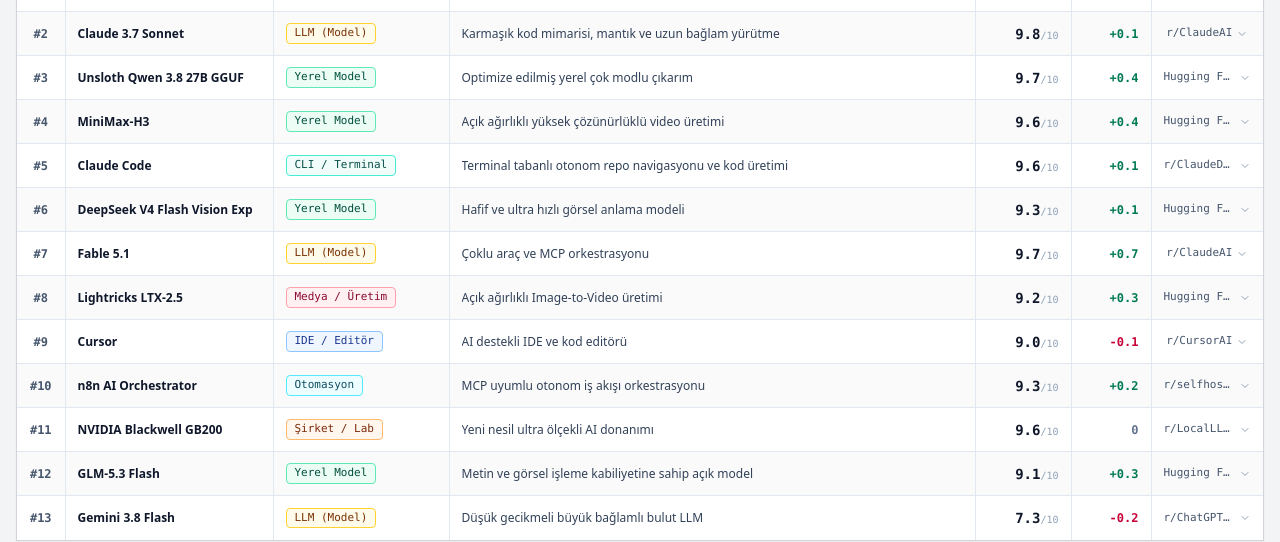
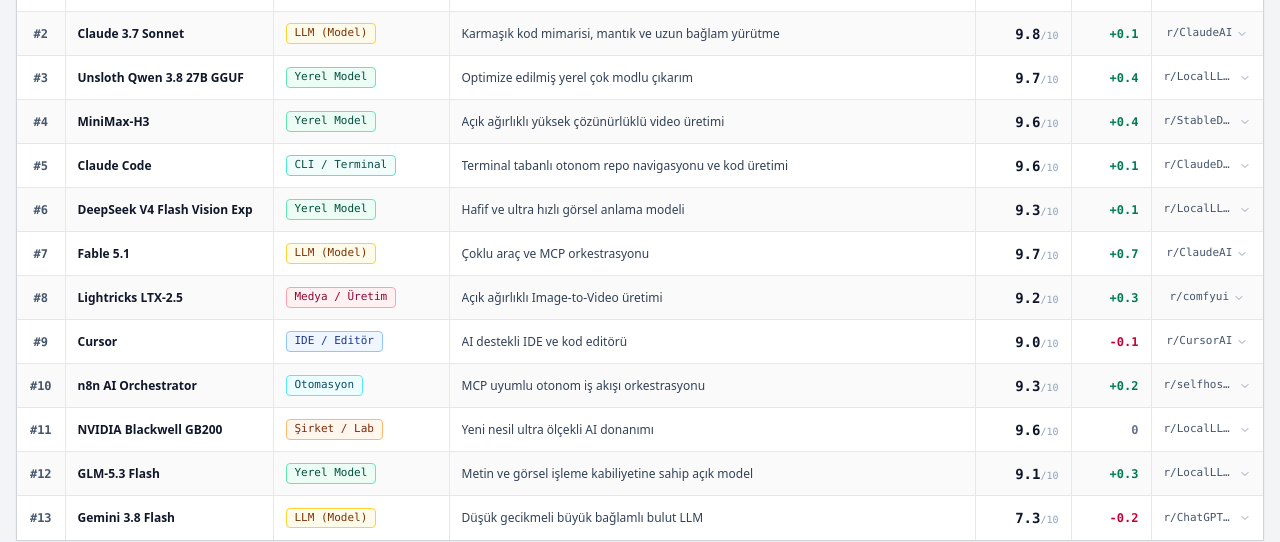
Before and after one commit to devfintell-tech/aitrendleri, a React (Vite) app: page / in a window 1280 px wide. Shown: the part 320-862 px from the top of the page. Built offline with nearby package versions, Linux system fonts and the light colour scheme.

Commit message:
fix: ensure top radar ranking table is 100% strictly Reddit-focused and isolate Hugging Face

```diff
--- a/scripts/run-analysis.js
+++ b/scripts/run-analysis.js
@@ -448,10 +448,16 @@
     Sen kıdemli bir "Yapay Zeka, GPU/Donanım, Bulut Platformları ve Yazılım Ekosistemi Baş Danışmanısın".
 
     ════════════════════════════════════════════════════════════════════
-    🚨 EN KRİTİK KURAL: GÜNCELLİK, RESMİ LANSMANLAR VE SIZINTILAR:
+    🚨 EN KRİTİK KURAL 1: GÜNCELLİK, RESMİ LANSMANLAR VE SIZINTILAR:
     - 3 Eylül 2026'da OpenAI tarafından resmi lansmanı yapılan ve 'Critical' siber güvenlik seviyesiyle ilk nesil ötesi otonom bilgisayar operatörü olarak duyurulan "GPT-6 Astra" gibi devasa kırılmaları KESİNLİKLE hem 12 Saatlik hem de Günlük listenin zirvesine (#1) yerleştir!
     - İhtiyaç duyarsan Google Arama yeteneğini kullanarak modellerin resmi duyurularını ve güncelliğini canlı teyit et.
     - Reddit'te konuşulan taze ve sıcak kırılmaları eski modellerin kesinlikle önüne al.
+
+    🚨 EN KRİTİK KURAL 2: EN YUKARIDAKİ SIRALAMA TABLOLARI %100 REDDİT ODAKLIDIR:
+    - "twelveHours", "daily", "weekly" ve "monthly" sıralama sekmelerindeki TÜM puanlar, sıralamalar, delta değişimleri ve analizler YALNIZCA VE SADECE 50 SEÇKİN REDDİT TOPLULUĞUNUN tartışmalarına dayanmalıdır.
+    - HUGGING FACE VE HACKER NEWS VERİLERİ EN YUKARIDAKİ SIRALAMAYA KESİNLİKLE VE ASLA ETKİ EDEMEZ!
+    - Hugging Face verisi yalnızca kendi alt liderlik tablosu içindir; üst sıralamayı asla değiştiremez veya manipüle edemez.
+    - Tüm araçların 'sources' alanları İSTİSNASIZ Reddit toplulukları (örn. ["r/LocalLLaMA", "r/singularity", "r/vibecoding"]) olmalıdır; asla "Hugging Face" yazılmamalıdır.
     ════════════════════════════════════════════════════════════════════
 
     Aşağıda derlenen son 24 saatin istihbaratı yer almaktadır:
@@ -461,7 +467,7 @@
     ${allDiscussions}
 
     ════════════════════════════════════════════════════════════════════
-    2. 🤗 HUGGING FACE GERÇEK İNDİRME VE YEREL MODEL POPÜLARİTE VERİLERİ:
+    2. 🤗 HUGGING FACE GERÇEK İNDİRME VERİLERİ (YALNIZCA ALT BÖLÜM İÇİNDİR - SIRALAMAYI ETKİLEMEZ!):
     ${hfSummary || "Veri çekilemedi."}
 
     ════════════════════════════════════════════════════════════════════
@@ -471,11 +477,7 @@
     ${pastArxivText}
 
     ════════════════════════════════════════════════════════════════════
-    4. 🟠 HACKER NEWS (SON 24 SAAT MÜHENDİS & GELİŞTİRİCİ TARTIŞMALARI):
-    ⚠️ KESİNLİKLE DİKKAT: Hacker News verisi araç/model puan sıralamalarını (12h, Daily tablolarını) KESİNLİKLE ETKİLEMEZ.
-    Sıralamalar Reddit, Google Grounding ve Hugging Face doğrulamasıyla saf model gücüne dayanır.
-    Hacker News verisi SADECE "hackerNewsPulse" alanında Silikon Vadisi ve küresel mühendislerin son 24 saatte tartıştığı konuları, eleştirileri ve pratik faydalı teknik hap bilgileri özetlemek için kullanılır.
-
+    4. 🟠 HACKER NEWS (SON 24 SAAT MÜHENDİS TARTIŞMALARI - SIRALAMAYI ETKİLEMEZ!):
     ${hnPromptText || "Veri bulunamadı."}
     ════════════════════════════════════════════════════════════════════
 
--- a/src/data/latest-report.json
+++ b/src/data/latest-report.json
@@ -201,7 +201,7 @@
       "whyTrending": "Yalnızca 3 ileri geçiş adımıyla, maske veya poz zorunluluğu olmadan tek boyalı kare üzerinden video karakter değişimi sağladı.",
       "sources": [
         "r/StableDiffusion",
-        "Hugging Face"
+        "r/comfyui"
       ]
     },
     {
@@ -344,10 +344,10 @@
         9.7
       ],
       "primaryFunction": "Optimize edilmiş yerel çok modlu çıkarım",
-      "whyTrending": "Hugging Face'te 9.95 milyon indirmeye ulaşarak yerel model dağıtımlarında endüstriyel standart haline geldi.",
+      "whyTrending": "r/LocalLLaMA topluluğunda Unsloth GGUF kuantizasyonları ve düşük VRAM performansı ile yerel model çalıştıranların bir numaralı tercihi haline geldi.",
       "sources": [
-        "Hugging Face",
-        "r/LocalLLaMA"
+        "r/LocalLLaMA",
+        "r/ollama"
       ]
     },
     {
@@ -370,10 +370,10 @@
         9.6
       ],
       "primaryFunction": "Açık ağırlıklı yüksek çözünürlüklü video üretimi",
-      "whyTrending": "5.1 milyon indirme ve REF2VA/FL2VA teknikleriyle fotogerçekçi sinematik video üretiminin merkez üssü haline geldi.",
+      "whyTrending": "r/StableDiffusion ve r/comfyui topluluklarında REF2VA/FL2VA teknikleriyle fotogerçekçi sinematik video üretiminin merkez üssü haline geldi.",
       "sources": [
-        "Hugging Face",
-        "r/StableDiffusion"
+        "r/StableDiffusion",
+        "r/comfyui"
       ]
     },
     {
@@ -424,8 +424,8 @@
       "primaryFunction": "Hafif ve ultra hızlı görsel anlama modeli",
       "whyTrending": "Düşük VRAM tüketimiyle görsel-metin işleme işlerinde Apple Silicon ve vLLM ortamlarında yaygınlaşıyor.",
       "sources": [
-        "Hugging Face",
-        "r/LocalLLaMA"
+        "r/LocalLLaMA",
+        "r/MachineLearning"
       ]
     },
     {
@@ -474,10 +474,10 @@
         9.2
       ],
       "primaryFunction": "Açık ağırlıklı Image-to-Video üretimi",
-      "whyTrending": "Hugging Face'te 1.4 milyon indirmeyi geçerek gerçek zamanlı video üretim pipeline'larında standart hale geldi.",
+      "whyTrending": "r/comfyui ve r/StableDiffusion iş akışlarında gerçek zamanlı video üretim düğümlerinde standart haline geldi.",
       "sources": [
-        "Hugging Face",
-        "r/comfyui"
+        "r/comfyui",
+        "r/StableDiffusion"
       ]
     },
     {
@@ -578,10 +578,10 @@
         9.1
       ],
       "primaryFunction": "Metin ve görsel işleme kabiliyetine sahip açık model",
-      "whyTrending": "650 bin indirmeye hızla ulaşarak düşük kaynaklı GPU ortamlarında hafif çok modlu görevlerin gözdesi oldu.",
+      "whyTrending": "Düşük kaynaklı GPU ve yerel çıkarım ortamlarında hafif çok modlu görevler için r/LocalLLaMA geliştiricilerinin gözdesi oldu.",
       "sources": [
-        "Hugging Face",
-        "r/LocalLLaMA"
+        "r/LocalLLaMA",
+        "r/ollama"
       ]
     },
     {
@@ -687,7 +687,7 @@
       "whyTrending": "Teslimat sancılarını aşarak büyük dil modeli fabrikalarının ana omurgası olduğunu kanıtladı.",
       "sources": [
         "r/LocalLLaMA",
-        "Hugging Face"
+        "r/hardware"
       ]
     },
     {
@@ -764,8 +764,8 @@
       "primaryFunction": "Hafif ve verimli yerel çok modlu çıkarım",
       "whyTrending": "Mac Studio ve yerel sunucularda düşük maliyetli görsel işleme için 7 gündür en güvenilir tercih olmayı sürdürüyor.",
       "sources": [
-        "Hugging Face",
-        "r/LocalLLaMA"
+        "r/LocalLLaMA",
+        "r/MachineLearning"
       ]
     },
     {
@@ -870,8 +870,8 @@
       "primaryFunction": "Yapay zeka veri merkezi altyapısı",
       "whyTrending": "Büyük modellerin ve açık ağırlıklı video ağlarının eğitilip çalıştırıldığı tek standart kurumsal altyapı olarak konsolide oldu.",
       "sources": [
-        "Hugging Face",
-        "r/LocalLLaMA"
+        "r/LocalLLaMA",
+        "r/hardware"
       ]
     },
     {
@@ -920,10 +920,10 @@
         9.5
       ],
       "primaryFunction": "Çok dilli ve çok modlu yerel çıkarım",
-      "whyTrending": "Unsloth ve quant sürümleriyle Hugging Face üzerinde 15 milyondan fazla indirmeye ulaşarak kurumsal yerel LLM standardı oldu.",
+      "whyTrending": "Unsloth ve quant sürümleriyle r/LocalLLaMA ve r/ollama üzerinde kurumsal yerel LLM standardı oldu.",
       "sources": [
-        "Hugging Face",
-        "r/LocalLLaMA"
+        "r/LocalLLaMA",
+        "r/ollama"
       ]
     },
     {
```
